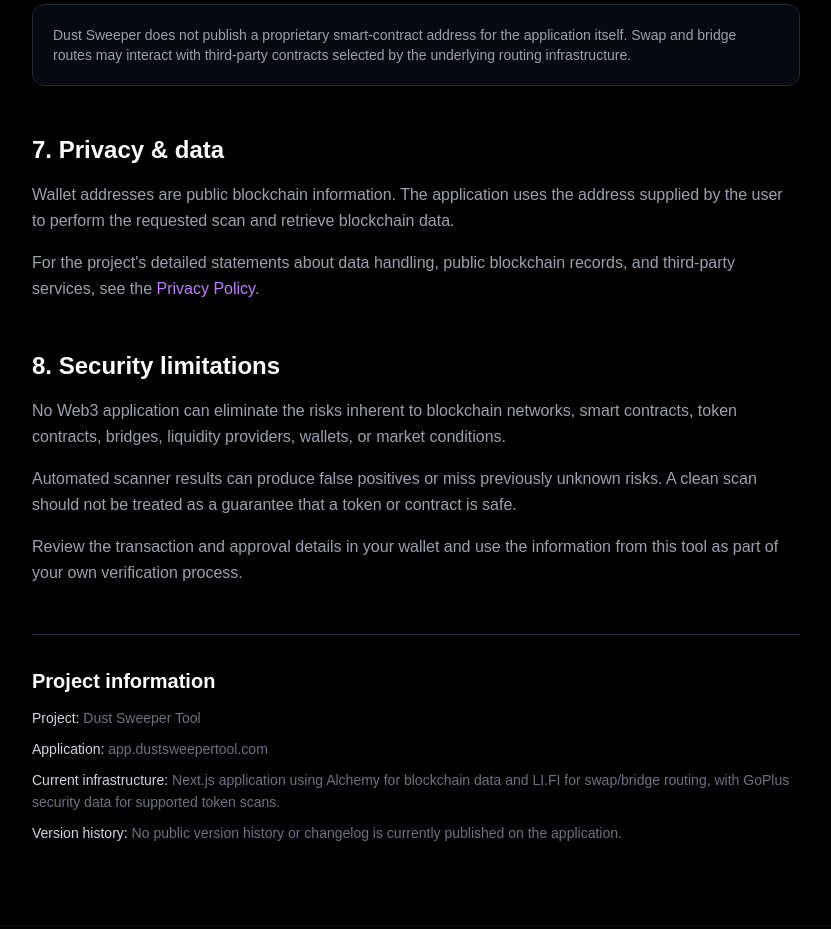
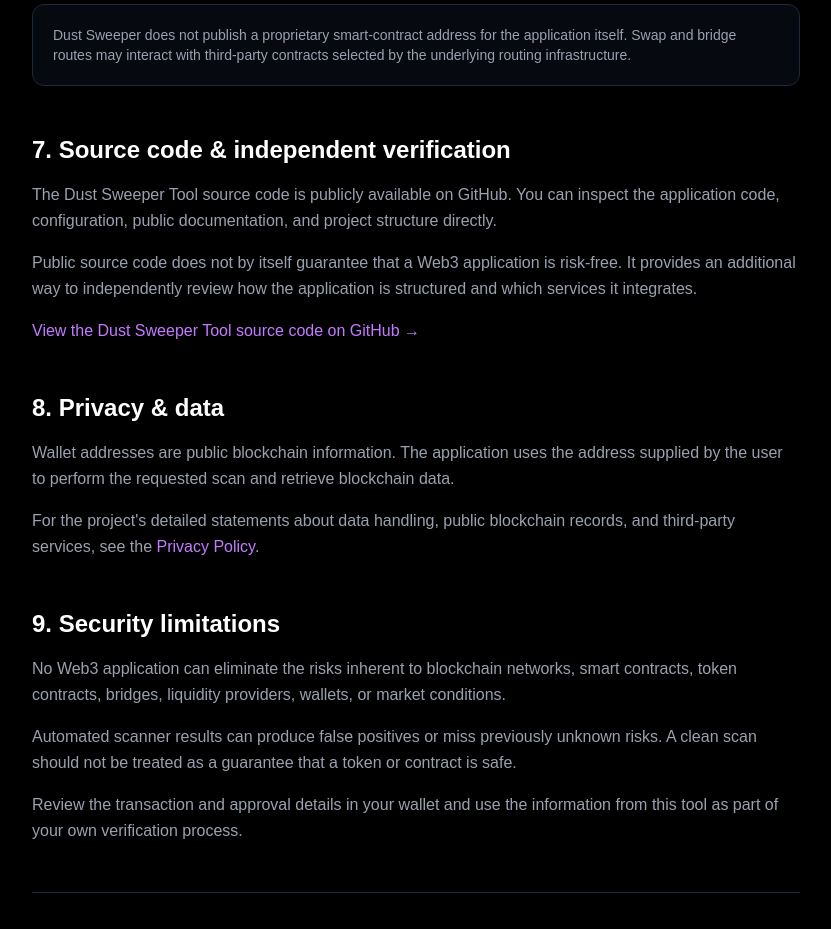
Before and after one commit to jrsergiogit/dust-sweeper-tool, a Next.js app: page /security in a window 1280 px wide. Shown: the part 2440-3369 px from the top of the page, without its empty margins (224-1055 px from the left). Built offline with nearby package versions, Linux system fonts and the light colour scheme.

Commit message:
Add public source code verification

```diff
--- a/app/security/page.tsx
+++ b/app/security/page.tsx
@@ -245,7 +245,34 @@
 
           <section>
             <h2 className="text-2xl font-semibold mb-4 text-white">
-              7. Privacy &amp; data
+              7. Source code &amp; independent verification
+            </h2>
+            <div className="text-gray-400 leading-relaxed space-y-4">
+              <p>
+                The Dust Sweeper Tool source code is publicly available on
+                GitHub. You can inspect the application code, configuration,
+                public documentation, and project structure directly.
+              </p>
+              <p>
+                Public source code does not by itself guarantee that a Web3
+                application is risk-free. It provides an additional way to
+                independently review how the application is structured and
+                which services it integrates.
+              </p>
+              <a
+                href="https://github.com/jrsergiogit/dust-sweeper-tool"
+                target="_blank"
+                rel="noopener noreferrer"
+                className="inline-block text-purple-400 hover:text-purple-300"
+              >
+                View the Dust Sweeper Tool source code on GitHub →
+              </a>
+            </div>
+          </section>
+
+          <section>
+            <h2 className="text-2xl font-semibold mb-4 text-white">
+              8. Privacy &amp; data
             </h2>
             <div className="text-gray-400 leading-relaxed space-y-4">
               <p>
@@ -269,7 +296,7 @@
 
           <section>
             <h2 className="text-2xl font-semibold mb-4 text-white">
-              8. Security limitations
+              9. Security limitations
             </h2>
             <div className="text-gray-400 leading-relaxed space-y-4">
               <p>
```
